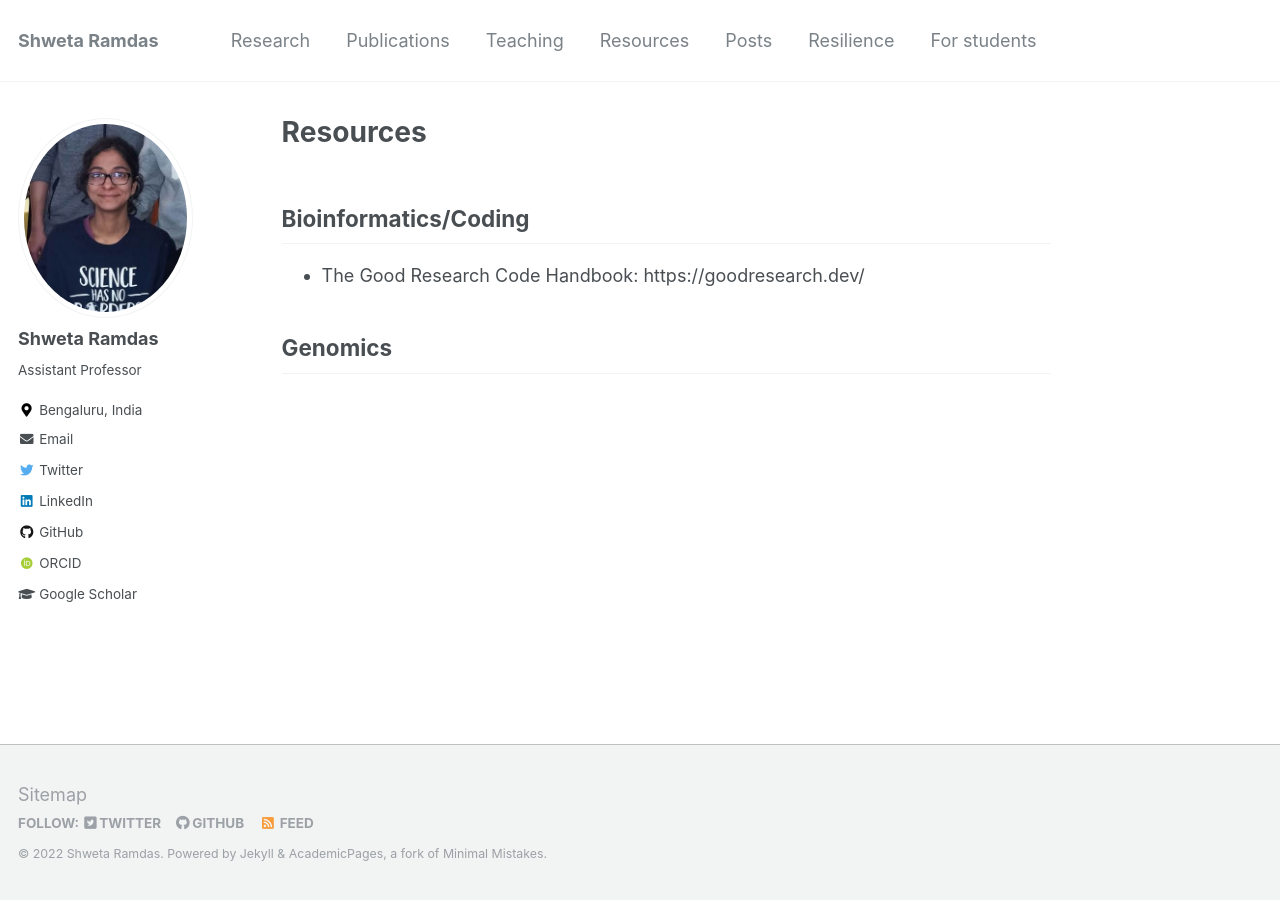
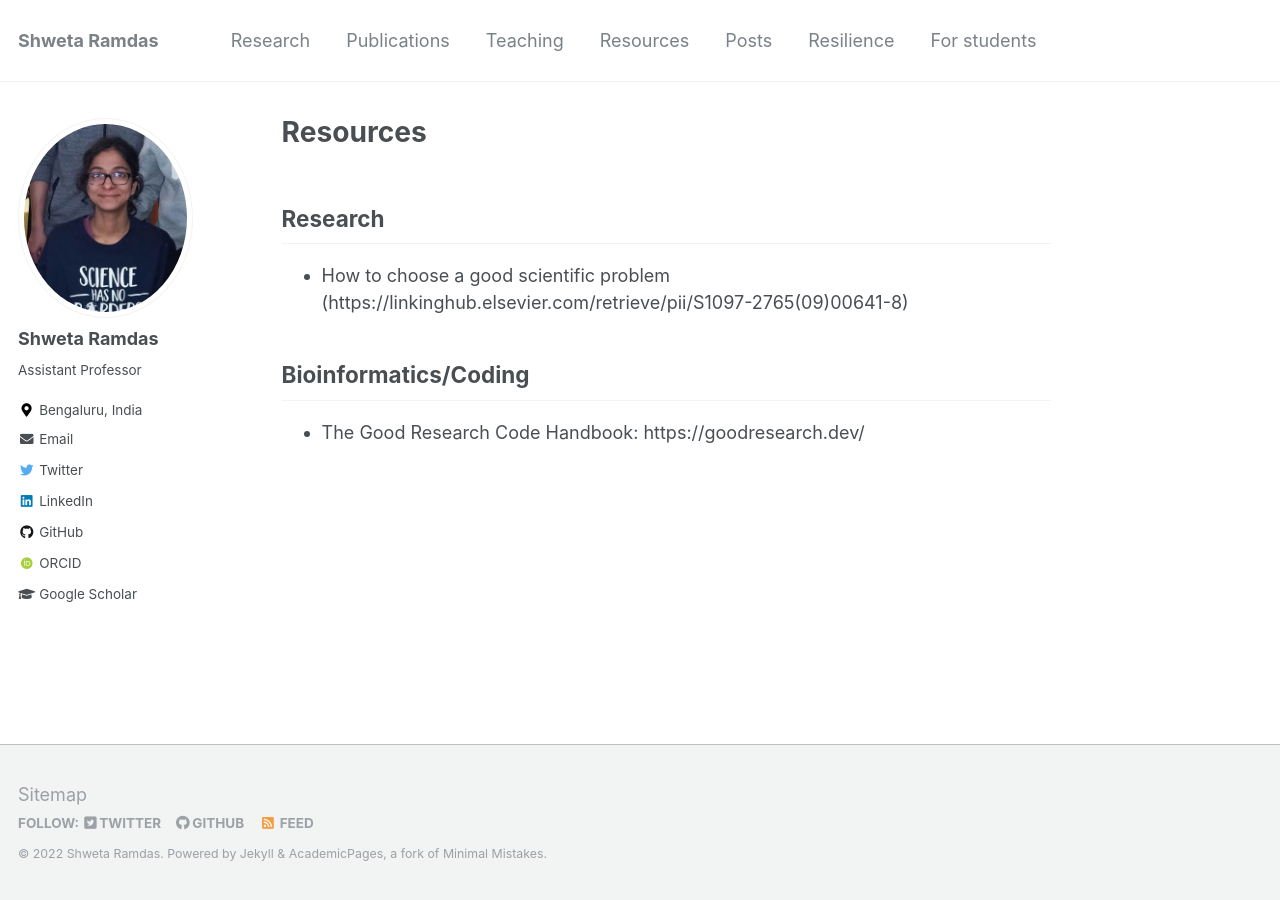
Before and after one commit to shwetaramdas/shwetaramdas.github.io, a Jekyll site: the page built from _pages/resources.md, in a window 1280 px wide. Built offline with Jekyll 4.4.1, drawn with Linux system fonts in a browser that asks for light colours; some web fonts are replaced.

Commit message:
Update resources.md

```diff
--- a/_pages/resources.md
+++ b/_pages/resources.md
@@ -2,8 +2,9 @@
 permalink: /resources/
 title: "Resources"
 ---
+## Research
+- How to choose a good scientific problem (https://linkinghub.elsevier.com/retrieve/pii/S1097-2765(09)00641-8)
+
 
 ## Bioinformatics/Coding
 - The Good Research Code Handbook: https://goodresearch.dev/
-
-## Genomics
```
